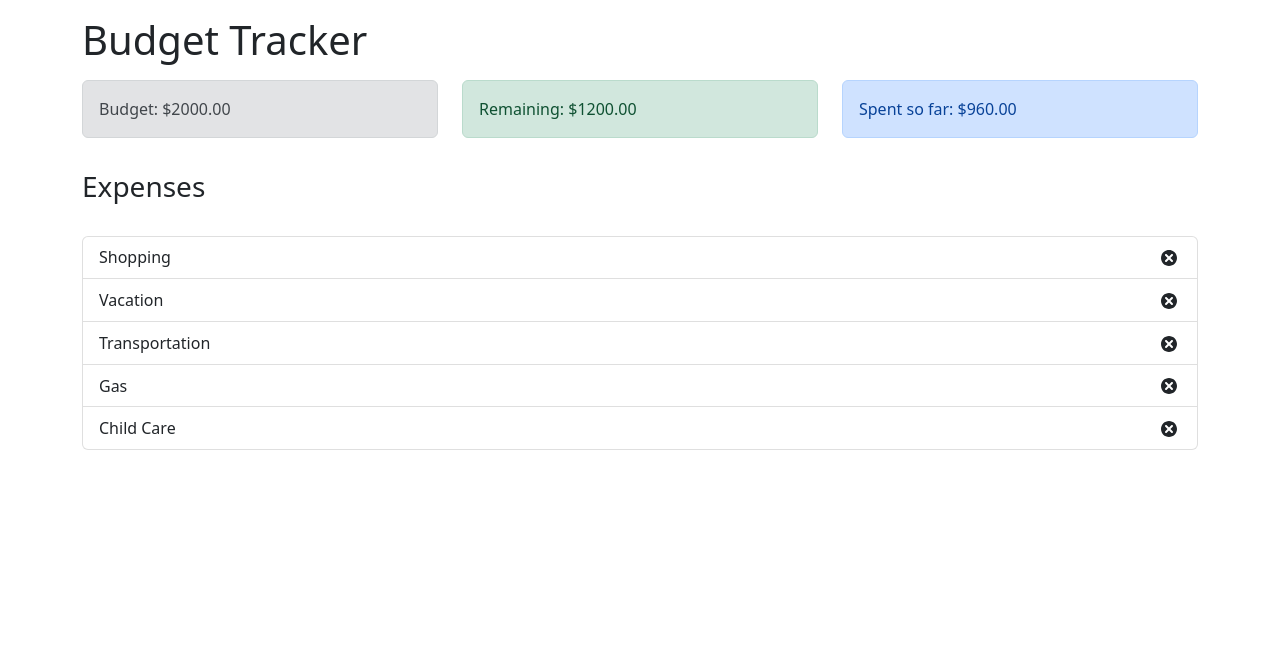
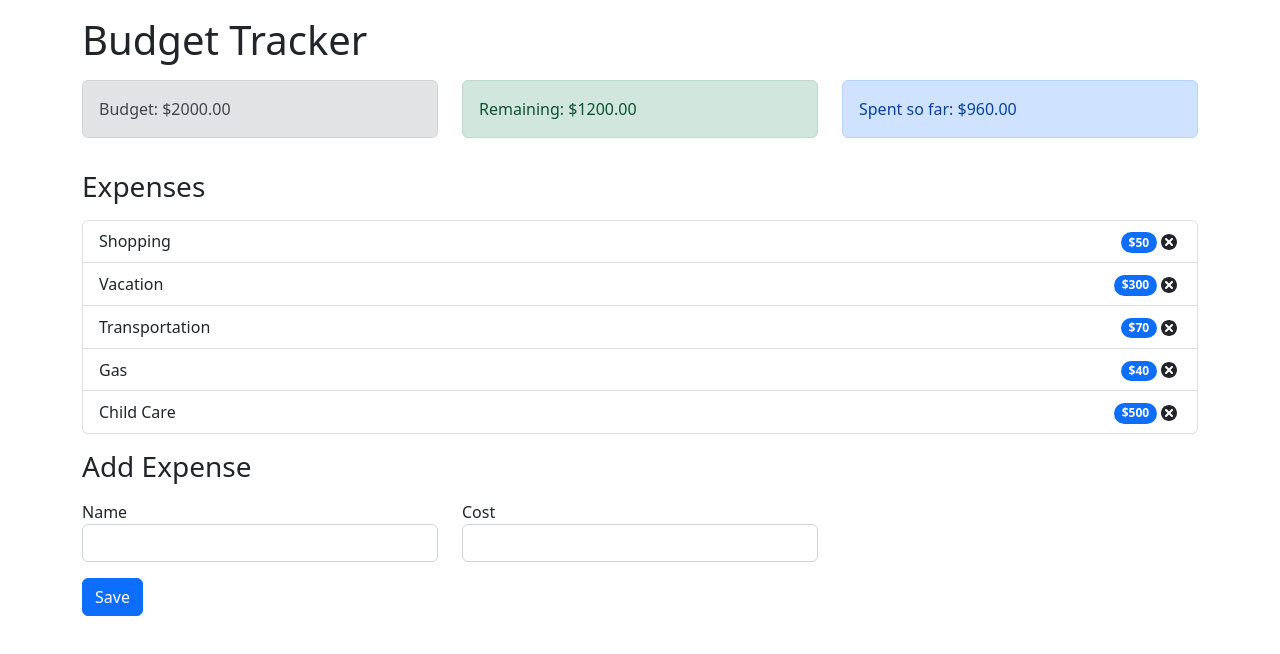
Before and after one commit to answebdev/react-budget-app, a React (Create React App) app: page / in a window 1280 px wide. Shown: the top 654 px of the page. Built offline with nearby package versions, Linux system fonts and the light colour scheme.

Commit message:
add form

```diff
--- a/src/App.js
+++ b/src/App.js
@@ -3,6 +3,7 @@ import Budget from './components/Budget';
 import Remaining from './components/Remaining';
 import ExpenseTotal from './components/ExpenseTotal';
 import ExpenseList from './components/ExpenseList';
+import AddExpenseForm from './components/AddExpenseForm';
 import 'bootstrap/dist/css/bootstrap.min.css';
 
 // Video: https://www.youtube.com/watch?v=aeYxBd1it7I
@@ -29,6 +30,12 @@ const App = () => {
           <ExpenseList />
         </div>
       </div>
+      <h3 className='mt-3'>Add Expense</h3>
+      <div className='mt-3'>
+        <div className='col-sm'>
+          <AddExpenseForm />
+        </div>
+      </div>
     </div>
   );
 };
--- /dev/null
+++ b/src/components/AddExpenseForm.js
@@ -0,0 +1,37 @@
+import React from 'react';
+
+const AddExpenseForm = () => {
+  return (
+    <form>
+      <div class='row'>
+        <div class='col-sm col-lg-4'>
+          <label for='name'>Name</label>
+          <input
+            required='required'
+            type='text'
+            class='form-control'
+            id='name'
+          />
+        </div>
+        <div class='col-sm col-lg-4'>
+          <label for='cost'>Cost</label>
+          <input
+            required='required'
+            type='number'
+            class='form-control'
+            id='cost'
+          />
+        </div>
+      </div>
+      <div class='row mt-3'>
+        <div class='col-sm'>
+          <button type='submit' class='btn btn-primary'>
+            Save
+          </button>
+        </div>
+      </div>
+    </form>
+  );
+};
+
+export default AddExpenseForm;
--- a/src/components/ExpenseItem.js
+++ b/src/components/ExpenseItem.js
@@ -6,7 +6,9 @@ const ExpenseItem = (props) => {
     <li class='list-group-item d-flex justify-content-between align-items-center'>
       {props.name}
       <div>
-        <span class='badge badge-primary badge-pill mr-3'>${props.cost}</span>
+        <span class='badge rounded-pill text-bg-primary mr-3'>
+          ${props.cost}
+        </span>
         <TiDelete size='1.5em' />
       </div>
     </li>
--- a/src/components/ExpenseList.js
+++ b/src/components/ExpenseList.js
@@ -11,7 +11,7 @@ const ExpenseList = () => {
   ];
 
   return (
-    <ul class='list-group mt-3 mb-3'>
+    <ul class='list-group'>
       {expenses.map((expense) => (
         <ExpenseItem id={expense.id} name={expense.name} cost={expense.cost} />
       ))}
```
